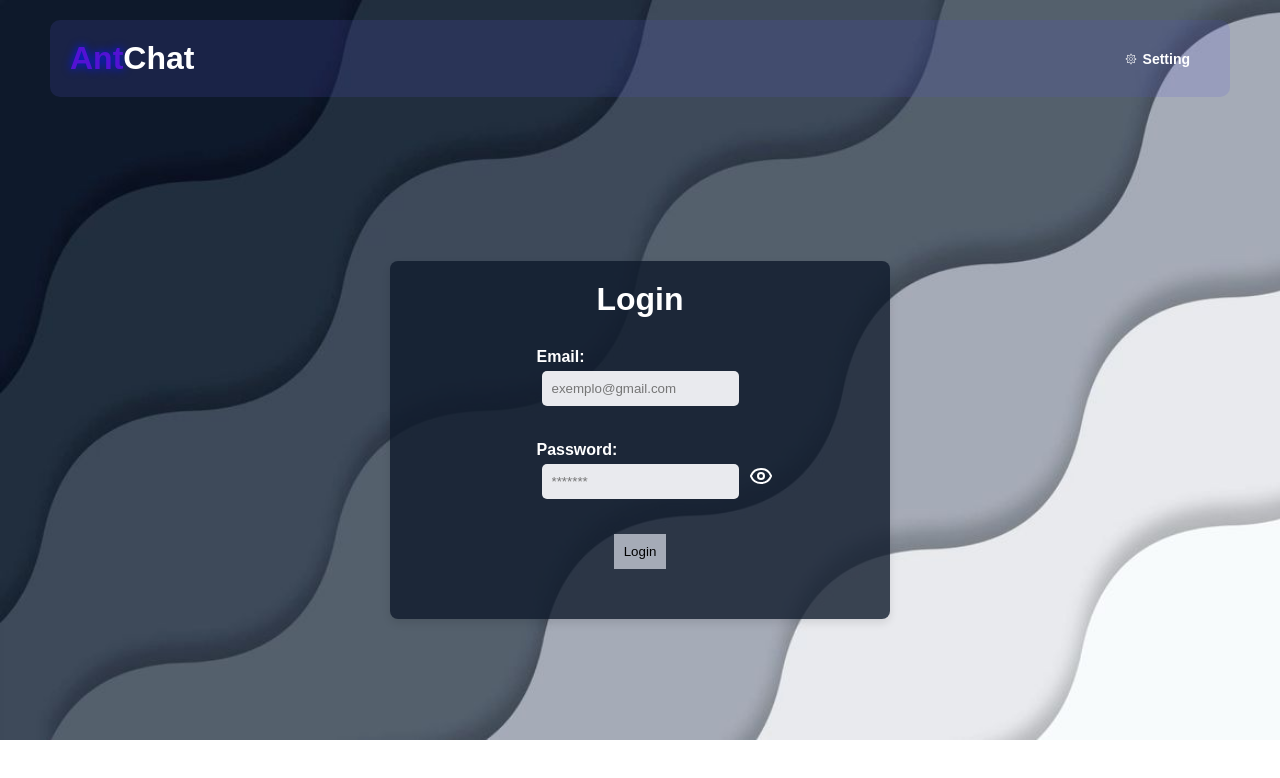
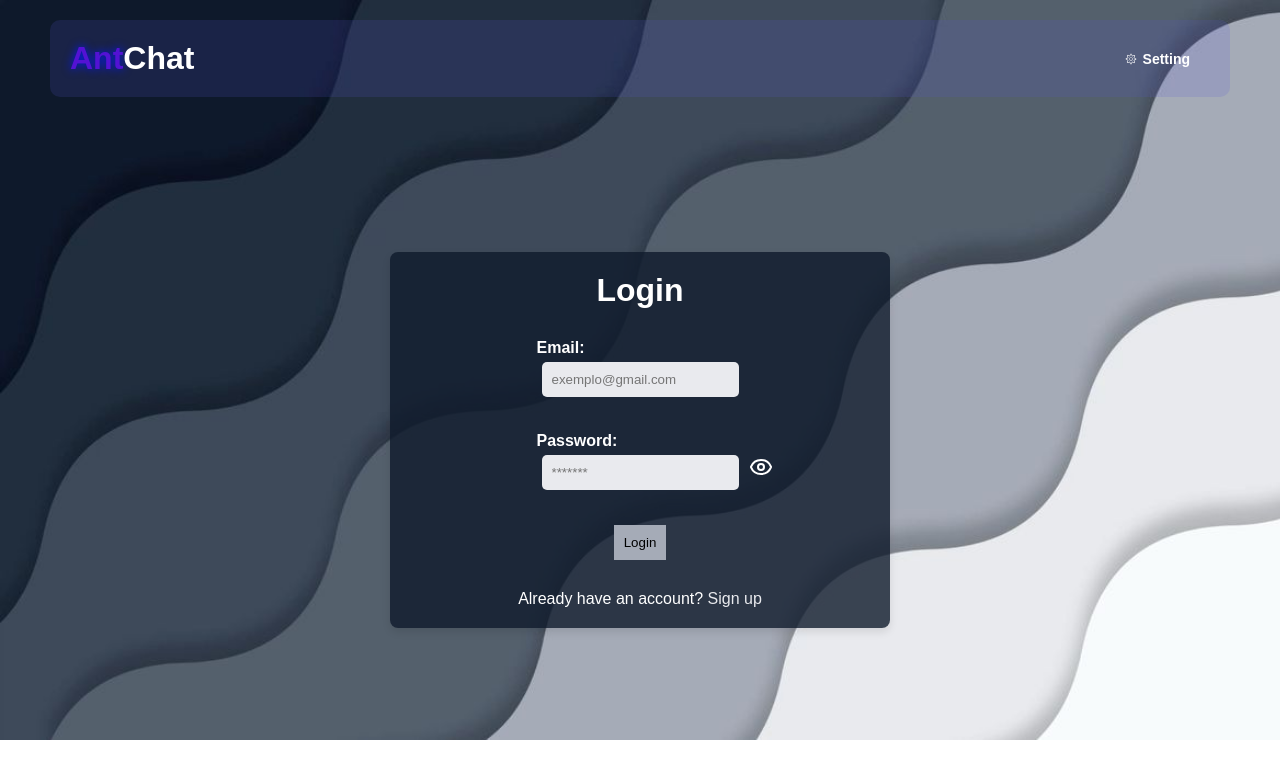
Before and after one commit to devCaiodias/chatApp, a React (Vite) app in the folder frontend/: page /login in a window 1280 px wide. Shown: the top 778 px of the page. Built offline with nearby package versions, Linux system fonts and the light colour scheme; no server answers.

Commit message:
arrumando os alguns erros de tipagem e colocar o link de siginup up

```diff
--- a/frontend/src/container/Navbar.tsx
+++ b/frontend/src/container/Navbar.tsx
@@ -4,7 +4,7 @@ import style from '../style/Navbar.module.css'
 import { CiSettings } from 'react-icons/ci'
 
 export default function Navbar () {
-    const { logout, authUser} = useAuthStore()
+    const { logout, authUser} = useAuthStore() as any
 
   return (
     <>
--- a/frontend/src/pages/Login.tsx
+++ b/frontend/src/pages/Login.tsx
@@ -4,6 +4,7 @@ import { useAuthStore } from "../store/useAuthStore"
 import { Eye, EyeOff, LoaderCircle } from "lucide-react"
 import styles from '../style/App.module.css'
 import toast from "react-hot-toast"
+import { Link } from "react-router-dom"
 
 export default function Login() {
     const [showPassword, setShowPassword] = useState(false)
@@ -12,7 +13,7 @@ export default function Login() {
         password: ""
     })
 
-    const {login, IsLoggingIng} = useAuthStore()
+    const {login, IsLoggingIng} = useAuthStore() as any
 
     const validateForm = () => {
         if (!formData.email.trim()) return toast.error("Email is required")
@@ -70,6 +71,14 @@ export default function Login() {
                     )}
                 </button>
             </form>
+            <div className={style.div_link}>
+                <p>
+                    Already have an account?{" "}
+                    <Link to="/signup" className={style.link_login}>
+                        Sign up
+                    </Link>
+                </p>
+            </div>
         </div>
     )
 }
--- a/frontend/src/pages/Signup.tsx
+++ b/frontend/src/pages/Signup.tsx
@@ -14,7 +14,7 @@ export default function Signup() {
         password: "",
      })
 
-    const {signup, IsSigningUp} = useAuthStore()
+    const {signup, IsSigningUp} = useAuthStore() as any
 
     const validateForm = () => {
         if (!formData.fullName.trim()) return toast.error("Full name is required")
@@ -25,6 +25,7 @@ export default function Signup() {
 
         return true
     }
+
     const handleSubmit = (e: any) => {
         e.preventDefault()
 
```
